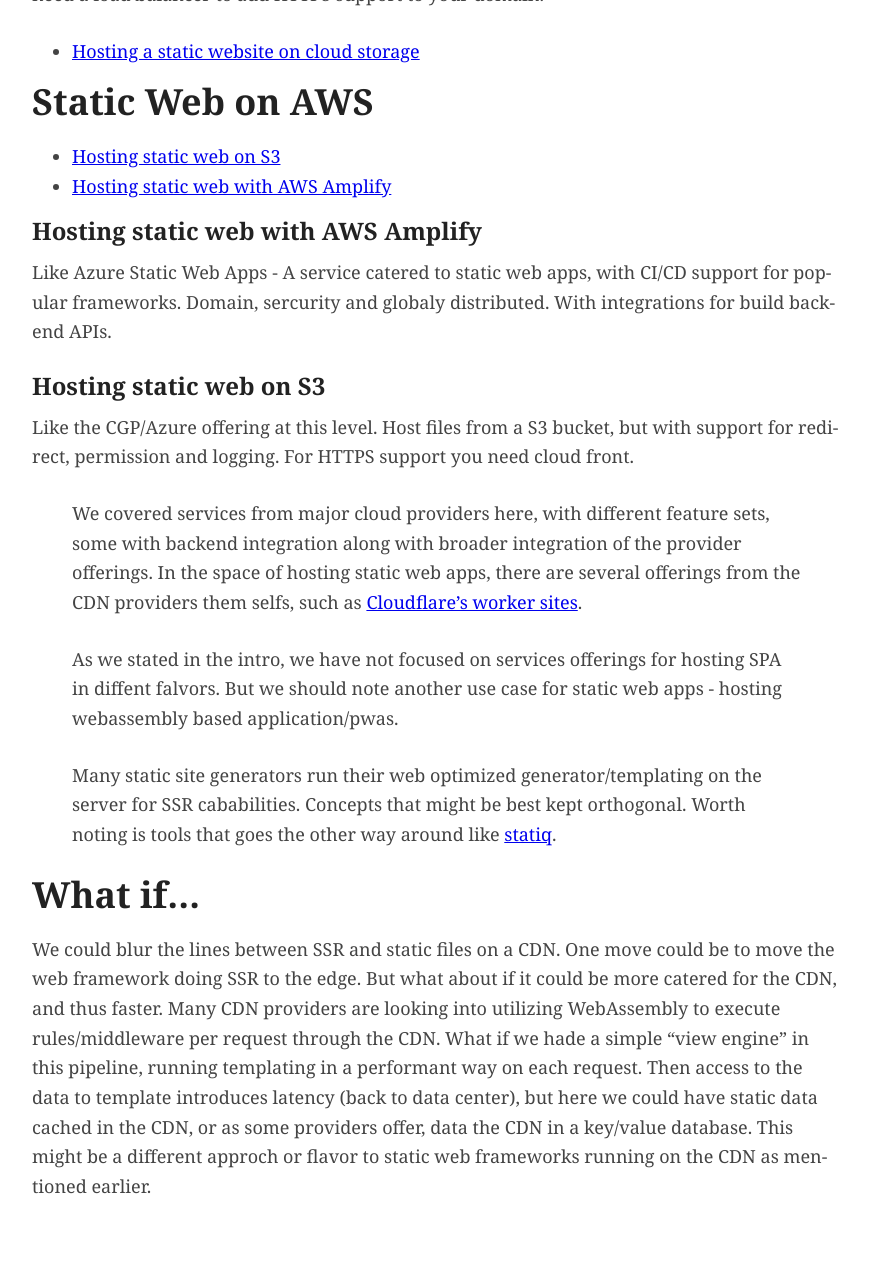
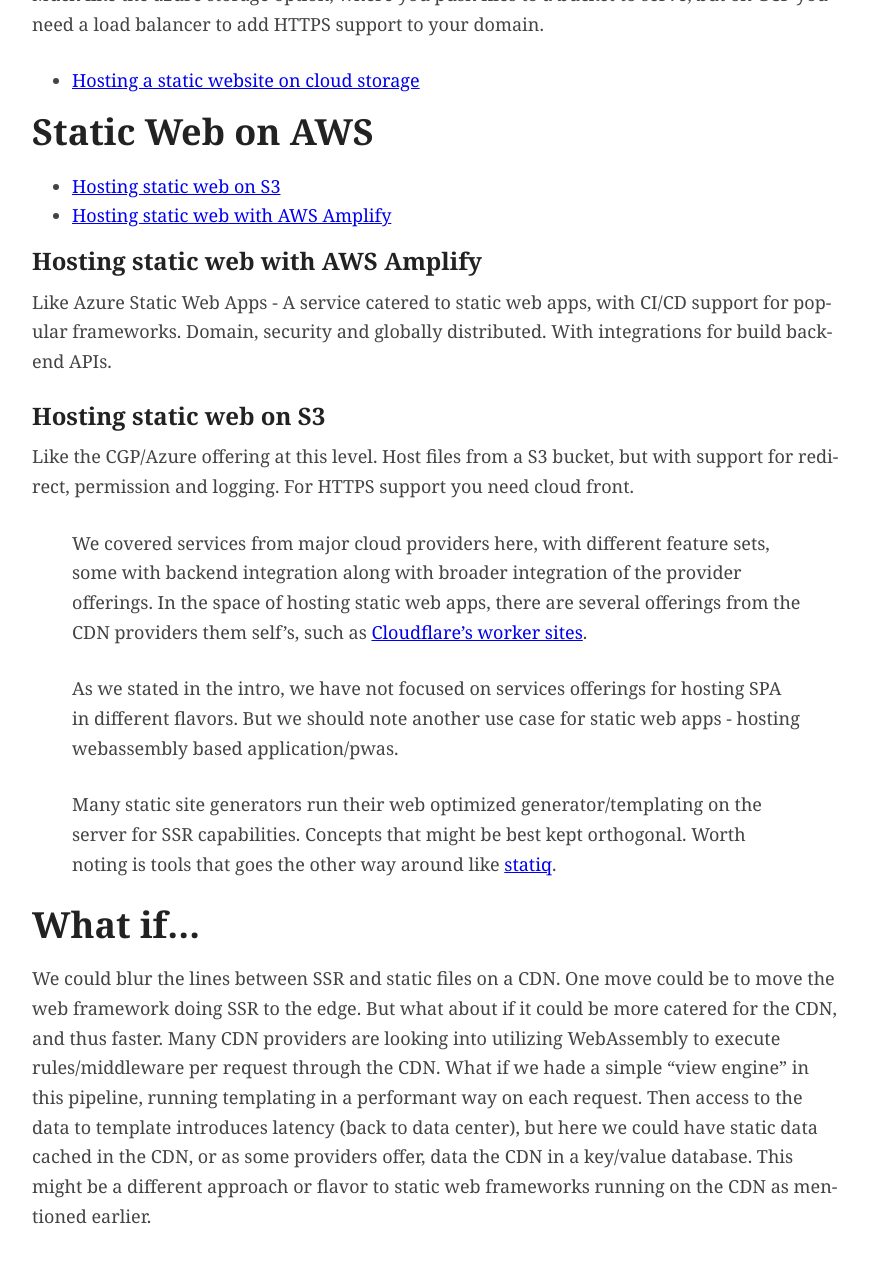
Before and after one commit to perokvist/event-driven-architecture, a Jekyll site: the page built from static.md, in a window 1280 px wide and 1400 px high, scrolled down 2705 px. Shown: the top 1263 px of the window, without its empty margins (203-1072 px from the left). Built offline with Jekyll 4.4.1, drawn with Linux system fonts in a browser that asks for light colours; our own code applies the rules of GitHub Pages for plain Markdown files; some of the changed text lies outside the part shown.

Commit message:
spelling

```diff
--- a/static.md
+++ b/static.md
@@ -13,20 +13,20 @@ In this article we'll navigate "static web" as a tool/pattern with composition a
 > This article focuses on static web sites created by a catered tool or SSR, not on SPA's nor "pre-rendering" in that context. Some services mentioned will support this case as well.
 
 ## JAM-stack
-Apps built with javascript (behavior), api (for data build time and runtime) and markup (static), is often refered to as [JAM-stack](https://jamstack.org/).
-At app level refering to or targeting a stack might be applicable but for scenarios with composition, the tool for creating the resource becomes blured, and this becomes a local pattern (if not using build time composition).
+Apps built with javascript (behavior), api (for data build time and runtime) and markup (static), is often referred to as [JAM-stack](https://jamstack.org/).
+At app level referring to or targeting a stack might be applicable but for scenarios with composition, the tool for creating the resource becomes blurred, and this becomes a local pattern (if not using build time composition).
 
 ## Composition
 Using the pillars of the web (html/css/js) as static or server-side-rendered(SSR) resources also opens the door for composition using transclusion of markup and assets.
 
 ## Performance
-One aspect of the static approch is of course that the resource is "ready", making it cheap to render for the browser and easy to cache or store on the edge.
-The cost of behavior (javascript) is still there if used. Progressive enhancement is a good fit. For content there is also the option to re render the static resource on change of dependant data, instead on relying on client side fetch and templating.
+One aspect of the static approach is of course that the resource is "ready", making it cheap to render for the browser and easy to cache or store on the edge.
+The cost of behavior (javascript) is still there if used. Progressive enhancement is a good fit. For content there is also the option to re render the static resource on change of dependent data, instead on relying on client side fetch and templating.
 
 - [JAMstack performance](https://css-tricks.com/a-look-at-jamstacks-speed-by-the-numbers/)
 
 ## Build vs application
-One challange is that many platform/frameworks use/needs build steps to "re-render" on changes, mixing application responsabilities and build time responsabilities.
+One challenge is that many platform/frameworks use/needs build steps to "re-render" on changes, mixing application responsibilities and build time responsibilities.
 You could compare this to a trigger from application code to a github web hook, triggering a build action.
 
 ## Event driven
@@ -52,14 +52,14 @@ Let focus on static sites and assets in Azure, ignoring the PaaS offerings for s
 This service is catered for static site generators combined with HTTP apis.
 
 A github action runs your generator and pushes the artifacts to the service, if you combine this with a function in your project, they are deployed as well under the same domain.
-With support for routes, login/security and different envionment this is a perfect match for static sites. Not to mention that it also is globaly distributed by default.
+With support for routes, login/security and different environment this is a perfect match for static sites. Not to mention that it also is globally distributed by default.
 
 But since the artifacts are not accessible trough any api/sdk, the only why to push changes is through the github action.
 
 ### Static web site in azure storage
 
 Azure storage has an option to create a "web" container where its assets will be served via a simple http server. Its then simple to add a CDN in front.
-This makes this offering more "bare bone" with less features, but easly managed since you could change and push files via api/sdk.
+This makes this offering more "bare bone" with less features, but easily managed since you could change and push files via api/sdk.
 
 ## Static Web on GCP
 
@@ -72,18 +72,18 @@ Much like the azure storage option, where you push files to a bucket to serve, b
 - [Hosting static web with AWS Amplify](https://aws.amazon.com/amplify/console/)
 
 ### Hosting static web with AWS Amplify
-Like Azure Static Web Apps - A service catered to static web apps, with CI/CD support for popular frameworks. Domain, sercurity and globaly distributed. With integrations for build backend APIs.
+Like Azure Static Web Apps - A service catered to static web apps, with CI/CD support for popular frameworks. Domain, security and globally distributed. With integrations for build backend APIs.
 
 ### Hosting static web on S3
 
 Like the CGP/Azure offering at this level. Host files from a S3 bucket, but with support for redirect, permission and logging. For HTTPS support you need cloud front.
 
-> We covered services from major cloud providers here, with different feature sets, some with backend integration along with broader integration of the provider offerings. In the space of hosting static web apps, there are several offerings from the CDN providers them selfs, such as [Cloudflare's worker sites](https://workers.cloudflare.com/sites).
+> We covered services from major cloud providers here, with different feature sets, some with backend integration along with broader integration of the provider offerings. In the space of hosting static web apps, there are several offerings from the CDN providers them self's, such as [Cloudflare's worker sites](https://workers.cloudflare.com/sites).
 
-> As we stated in the intro, we have not focused on services offerings for hosting SPA in diffent falvors. But we should note another use case for static web apps - hosting webassembly based application/pwas.
+> As we stated in the intro, we have not focused on services offerings for hosting SPA in different flavors. But we should note another use case for static web apps - hosting webassembly based application/pwas.
 
-> Many static site generators run their web optimized generator/templating on the server for SSR cababilities. Concepts that might be best kept orthogonal. Worth noting is tools that goes the other way around like [statiq](https://statiq.dev/).
+> Many static site generators run their web optimized generator/templating on the server for SSR capabilities. Concepts that might be best kept orthogonal. Worth noting is tools that goes the other way around like [statiq](https://statiq.dev/).
 
 ## What if...
 We could blur the lines between SSR and static files on a CDN. One move could be to move the web framework doing SSR to the edge. But what about if it could be more catered for the CDN, and thus faster. Many CDN providers are looking into utilizing WebAssembly to execute rules/middleware per request through the CDN. What if we hade a simple "view engine" in this pipeline, running templating in a performant way on each request. Then access to the data to template introduces latency (back to data center), but here we could have static data cached in the CDN, or as some providers offer, data the CDN in a key/value database.
-This might be a different approch or flavor to static web frameworks running on the CDN as mentioned earlier.
+This might be a different approach or flavor to static web frameworks running on the CDN as mentioned earlier.
```
Also changed, not shown: other parts of static.md (+1 -1 lines).
